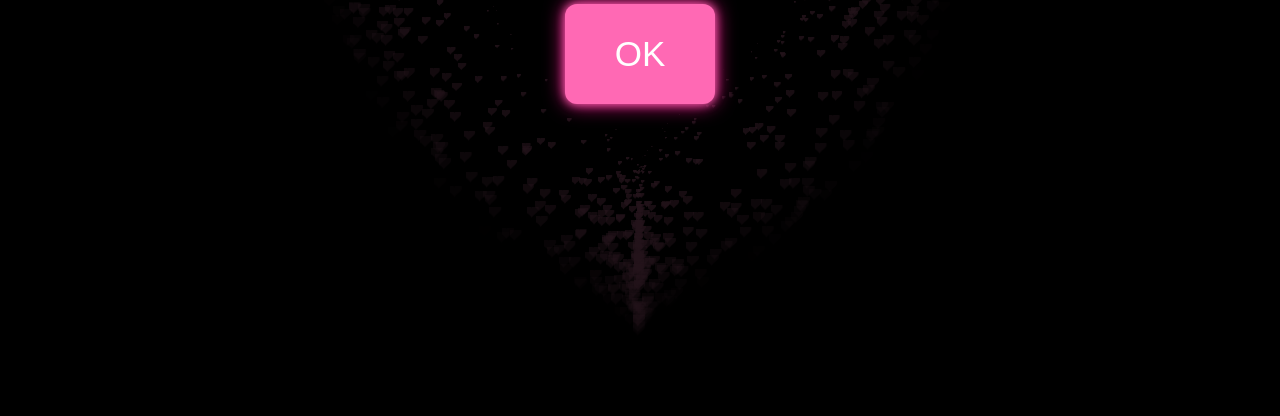
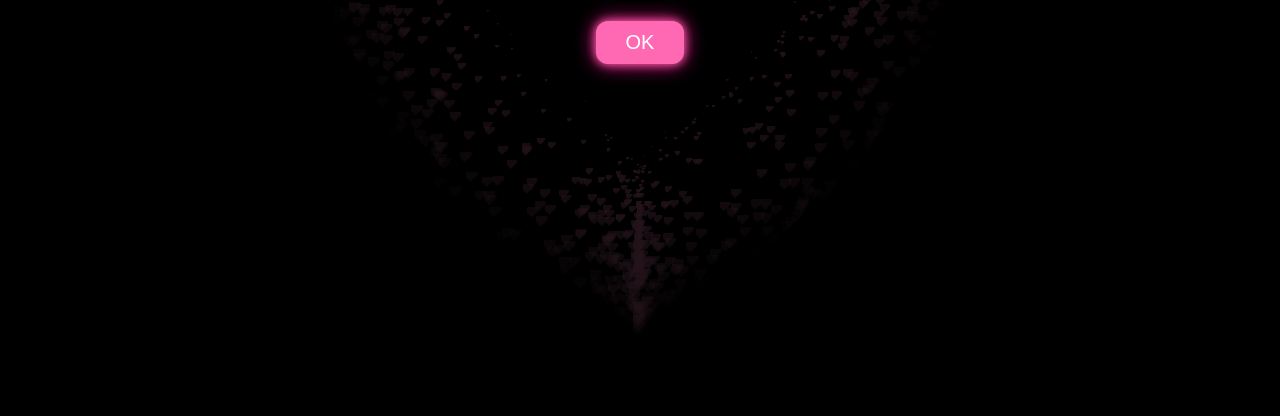
Before and after one commit to Nguyen-Binh/heart, a plain HTML site: page index.html in a window 1280 px wide. Shown: the part 384-800 px from the top of the page. Drawn offline with Linux system fonts and the light colour scheme.

Commit message:
Update index.html

```diff
--- a/index.html
+++ b/index.html
@@ -18,19 +18,19 @@
       background: rgba(0,0,0,0.85);
       color: #fff;
       font-family: 'Segoe UI', sans-serif;
-      font-size: 40px;
+      font-size: 24px;
       display: flex;
       flex-direction: column;
       justify-content: center;
       align-items: center;
+      text-align: center;
       z-index: 10;
-      text-align: center;
     }
 
     #start-button {
       margin-top: 20px;
-      padding: 30px 50px;
-      font-size: 35px;
+      padding: 10px 30px;
+      font-size: 20px;
       background-color: #ff69b4;
       color: white;
       border: none;
@@ -84,13 +84,14 @@
       left: 50%;
       transform: translateX(-50%);
       font-family: 'Comic Sans MS', cursive, sans-serif;
-      font-size: 40px;
+      font-size: 30px;
       color: #ff69b4;
       text-shadow: 0 0 10px #ff69b4, 0 0 20px #ff1493;
       z-index: 3;
       animation: pulse-glow 2s ease-in-out infinite;
       display: none;
     }
+
     #message-text {
       position: absolute;
       top: calc(50% + 350px);
@@ -108,6 +109,7 @@
       white-space: pre-line;
       display: none;
     }
+
     @keyframes fadein {
       from { opacity: 0; transform: translateX(-50%) translateY(20px); }
       to { opacity: 1; transform: translateX(-50%) translateY(0); }
@@ -141,6 +143,7 @@
       document.getElementById('start-overlay').style.display = 'none';
       document.getElementById('center-image').style.display = 'block';
       document.getElementById('love-text').style.display = 'block';
+      document.getElementById('message-text').style.display = 'block';
       document.getElementById('bg-music').play();
     });
   </script>
```
